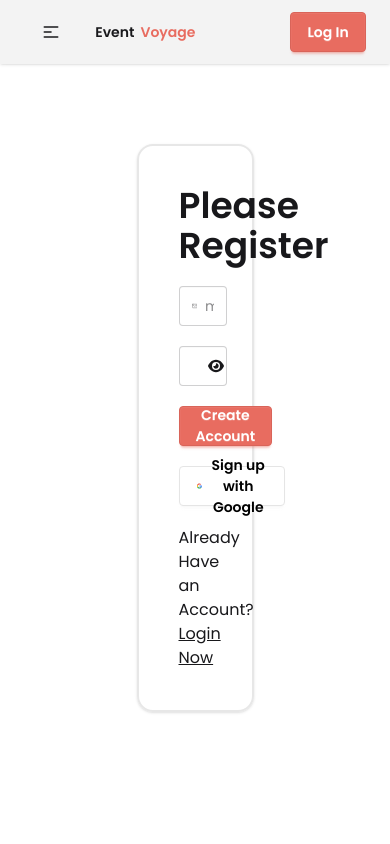
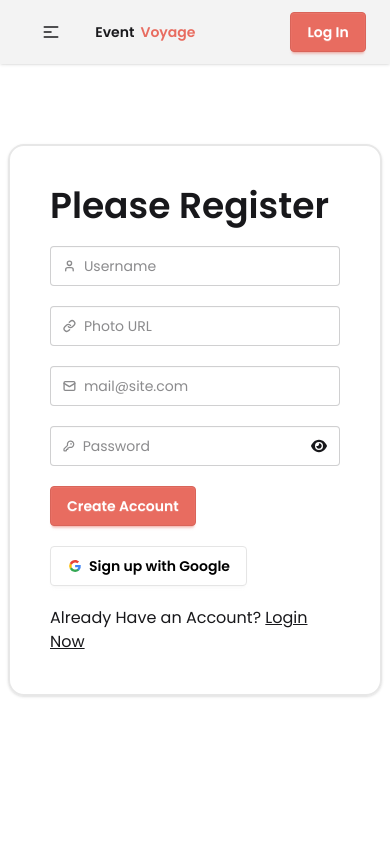
Before and after one commit to noboKumar/Event-Voyage, a React (Vite) app: page /register in a window 390 px wide. Shown: the top 844 px of the page. Built offline with nearby package versions, Linux system fonts and the light colour scheme.

Commit message:
make login register responsive

```diff
--- /dev/null
+++ b/src/firebase/firebase.config.js
@@ -0,0 +1,13 @@
+import { initializeApp } from "firebase/app";
+import { getAuth } from "firebase/auth";
+const firebaseConfig = {
+  apiKey: import.meta.env.VITE_apiKey,
+  authDomain: import.meta.env.VITE_authDomain,
+  projectId: import.meta.env.VITE_projectId,
+  storageBucket: import.meta.env.VITE_storageBucket,
+  messagingSenderId: import.meta.env.VITE_messagingSenderId,
+  appId: import.meta.env.VITE_appId,
+};
+
+const app = initializeApp(firebaseConfig);
+export const auth = getAuth(app);
--- a/src/pages/LogIn.jsx
+++ b/src/pages/LogIn.jsx
@@ -5,7 +5,7 @@ import { Link } from "react-router";
 const LogIn = () => {
   const [showPassword, setShowPassword] = useState(false);
   return (
-    <div className="w-3/10 shadow space-y-5 mx-auto my-20 p-10 rounded-2xl border-2 border-base-300">
+    <div className="md:w-3/10 shadow space-y-5 md:mx-auto mx-2 my-20 p-10 rounded-2xl border-2 border-base-300">
       <title>Log In Now</title>
       <h1 className="text-4xl font-semibold">Login Now!</h1>
       {/* email */}
--- a/src/pages/Register.jsx
+++ b/src/pages/Register.jsx
@@ -6,9 +6,63 @@ const Register = () => {
   const [showPassword, setShowPassword] = useState(false);
 
   return (
-    <div className="w-3/10 shadow space-y-5 mx-auto my-20 p-10 rounded-2xl border-2 border-base-300">
+    <div className="md:w-3/10 shadow space-y-5 md:mx-auto mx-2 my-20 p-10 rounded-2xl border-2 border-base-300">
       <title>Please Register</title>
       <h1 className="text-4xl font-semibold">Please Register</h1>
+      {/* user name */}
+      <label className="input validator">
+        <svg
+          className="h-[1em] opacity-50"
+          xmlns="http://www.w3.org/2000/svg"
+          viewBox="0 0 24 24"
+        >
+          <g
+            strokeLinejoin="round"
+            strokeLinecap="round"
+            strokeWidth="2.5"
+            fill="none"
+            stroke="currentColor"
+          >
+            <path d="M19 21v-2a4 4 0 0 0-4-4H9a4 4 0 0 0-4 4v2"></path>
+            <circle cx="12" cy="7" r="4"></circle>
+          </g>
+        </svg>
+        <input
+          type="text"
+          required
+          placeholder="Username"
+          pattern="[A-Za-z][A-Za-z0-9\-]*"
+          minlength="3"
+          maxlength="30"
+          title="Only letters, numbers or dash"
+        />
+      </label>
+      {/* photo url */}
+      <label className="input validator">
+        <svg
+          className="h-[1em] opacity-50"
+          xmlns="http://www.w3.org/2000/svg"
+          viewBox="0 0 24 24"
+        >
+          <g
+            strokeLinejoin="round"
+            strokeLinecap="round"
+            strokeWidth="2.5"
+            fill="none"
+            stroke="currentColor"
+          >
+            <path d="M10 13a5 5 0 0 0 7.54.54l3-3a5 5 0 0 0-7.07-7.07l-1.72 1.71"></path>
+            <path d="M14 11a5 5 0 0 0-7.54-.54l-3 3a5 5 0 0 0 7.07 7.07l1.71-1.71"></path>
+          </g>
+        </svg>
+        <input
+          type="url"
+          required
+          placeholder="Photo URL"
+          pattern="^(https?://)?([a-zA-Z0-9]([a-zA-Z0-9\-].*[a-zA-Z0-9])?\.)+[a-zA-Z].*$"
+          title="Must be valid URL"
+        />
+      </label>
       {/* email */}
       <label className="input validator">
         <svg
@@ -65,7 +119,9 @@ const Register = () => {
         </button>
       </label>
       {/* login button */}
-      <button className="btn flex btn-primary text-white">Create Account</button>
+      <button className="btn flex btn-primary text-white">
+        Create Account
+      </button>
       {/* google login */}
       <button className="btn bg-white text-black border-[#e5e5e5]">
         <svg
```
